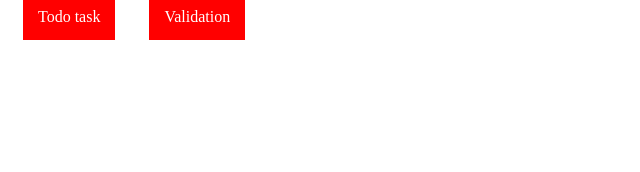
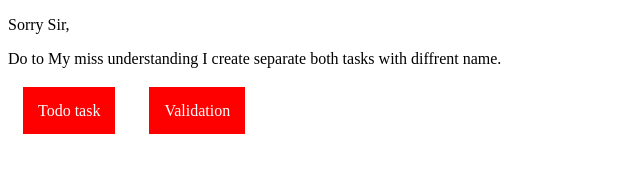
Before and after one commit to harshalgami13/FinalTask, a plain HTML site: page index.html in a window 1280 px wide. Shown: the whole page, without its empty margins (0-640 px from the left). Drawn offline with Linux system fonts and the light colour scheme.

Commit message:
Add files via upload

```diff
--- a/Todo/main.js
+++ b/Todo/main.js
@@ -10,7 +10,7 @@ function getWeather() {
         let lat = position.coords.latitude;
         let long = position.coords.longitude;
 
-        let api = "http://api.weatherapi.com/v1/current.json?"
+        let api = "https://api.weatherapi.com/v1/current.json?"
         let key = "key=a98cae590ff541788ea52828222709"
         let url = api + key + "&q=" + lat + "," + long
 
@@ -53,7 +53,6 @@ function fetchGif() {
         .then(Response => Response.json())
         .then(datas => {
             let src = datas.data.images.fixed_height_downsampled.url
-            console.log(src)
             document.getElementById('gif').src = src
         })
 }
--- a/index.html
+++ b/index.html
@@ -1,5 +1,6 @@
 <!DOCTYPE html>
 <html lang="en">
+
 <head>
     <meta charset="UTF-8" />
     <meta http-equiv="X-UA-Compatible" content="IE=edge" />
@@ -15,8 +16,19 @@
         }
     </style>
 </head>
+
 <body>
+
+<p>
+    Sorry Sir,
+</p>
+<p>
+    Do to My miss understanding I create separate both tasks with diffrent name.
+</p>
+<br>
+
     <a href="Todo/index.html">Todo task</a>
     <a href="Validation/index.html">Validation</a>
 </body>
+
 </html>
```
Lines whose indentation alone changed are shown as unchanged.
